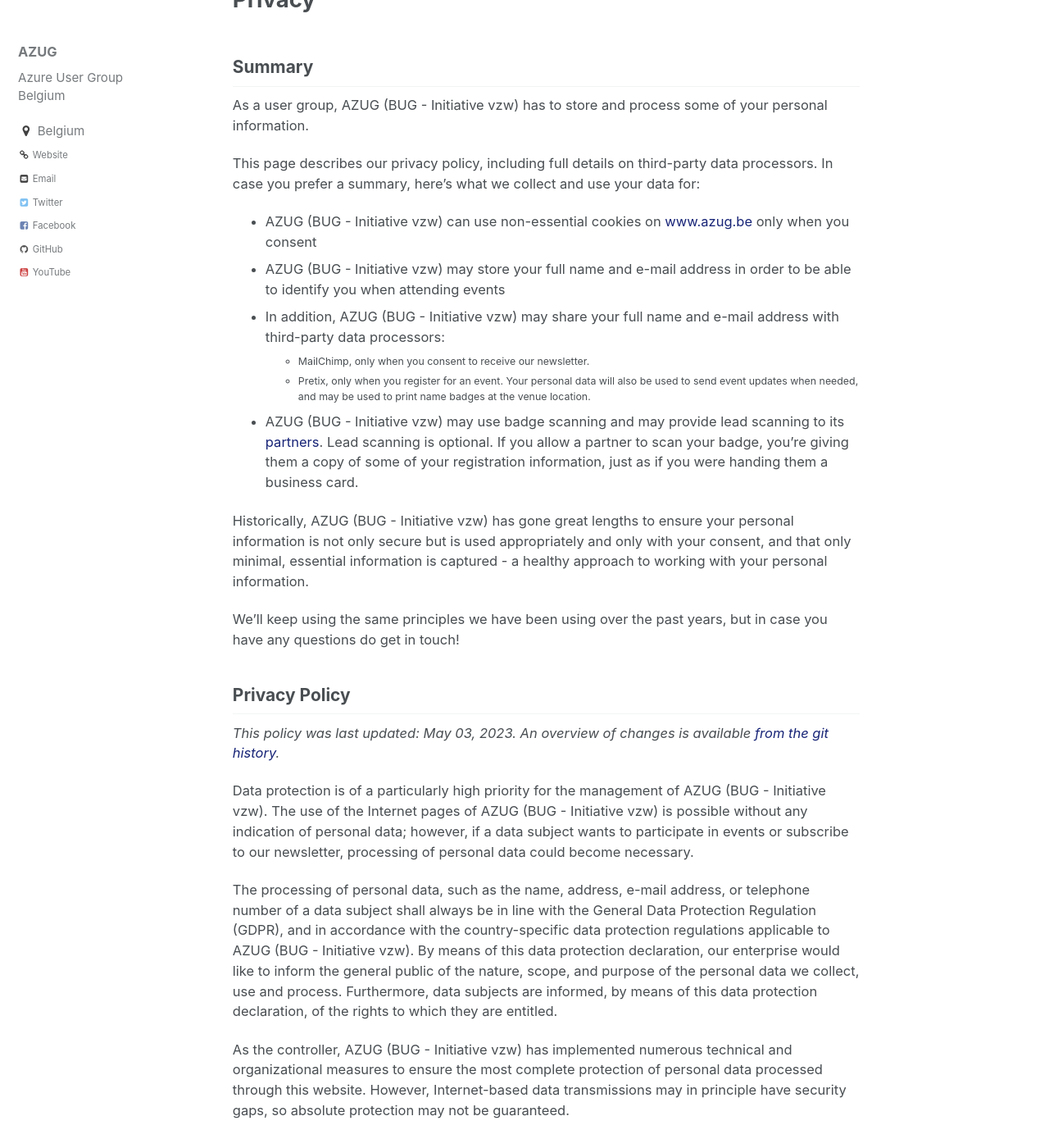
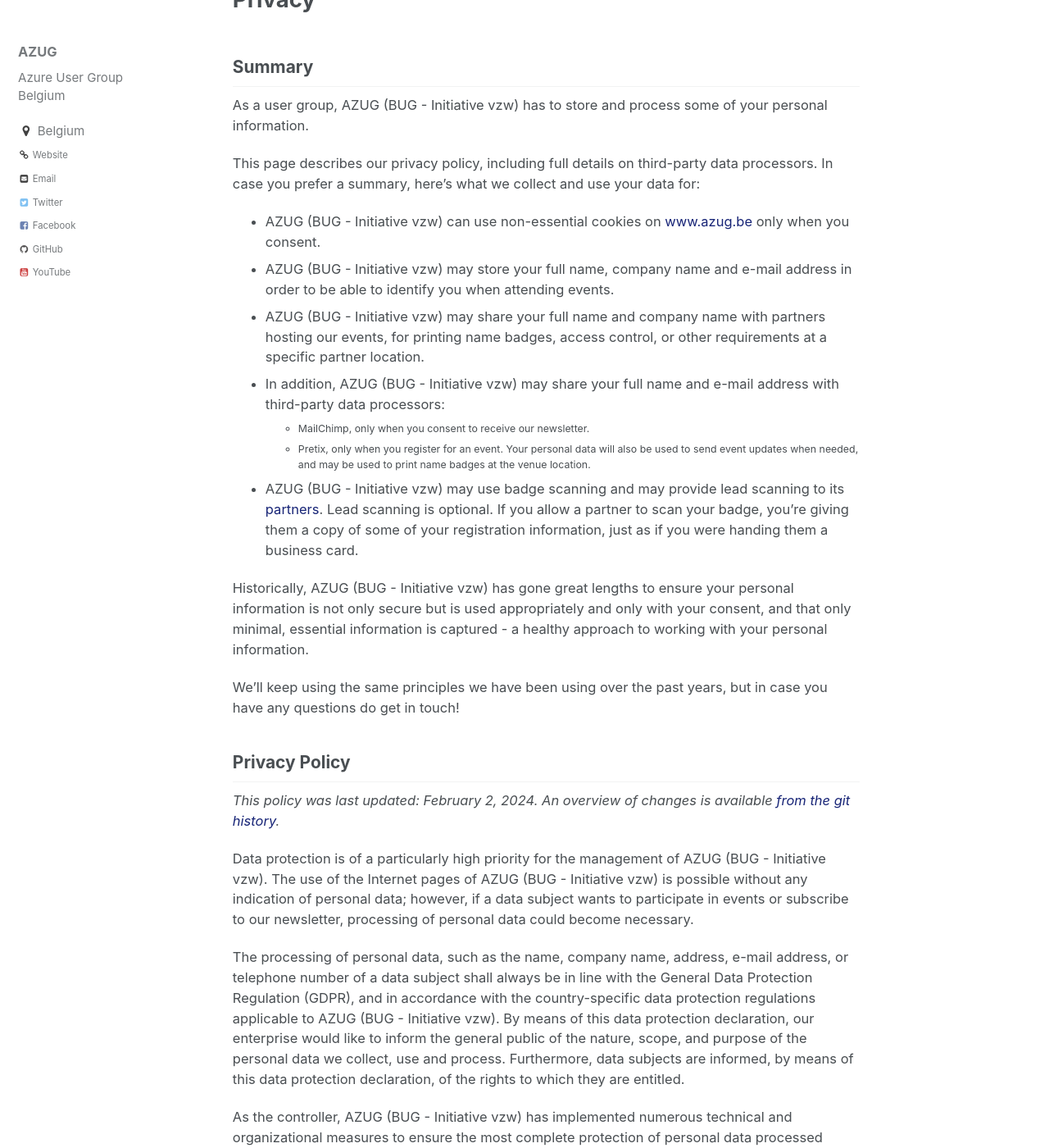
Before and after one commit to AzugBe/azugbe.github.io, a Jekyll site: the page built from _pages/privacy.md, in a window 1280 px wide and 1400 px high, scrolled down 223 px. Shown: the whole window at 82% size. Built offline with Jekyll 4.4.1, drawn with Linux system fonts in a browser that asks for light colours; comment, search, counter and statistics services are not loaded; some of the changed text lies outside the part shown.

Commit message:
Update privacy policy

```diff
--- a/_pages/privacy.md
+++ b/_pages/privacy.md
@@ -11,8 +11,9 @@ As a user group, AZUG (BUG - Initiative vzw) has to store and process some of yo
 
 This page describes our privacy policy, including full details on third-party data processors. In case you prefer a summary, here's what we collect and use your data for:
 
-* AZUG (BUG - Initiative vzw) can use non-essential cookies on [www.azug.be](https://www.azug.be) only when you consent
-* AZUG (BUG - Initiative vzw) may store your full name and e-mail address in order to be able to identify you when attending events
+* AZUG (BUG - Initiative vzw) can use non-essential cookies on [www.azug.be](https://www.azug.be) only when you consent.
+* AZUG (BUG - Initiative vzw) may store your full name, company name and e-mail address in order to be able to identify you when attending events.
+* AZUG (BUG - Initiative vzw) may share your full name and company name with partners hosting our events, for printing name badges, access control, or other requirements at a specific partner location.
 * In addition, AZUG (BUG - Initiative vzw) may share your full name and e-mail address with third-party data processors:
   * MailChimp, only when you consent to receive our newsletter.
   * Pretix, only when you register for an event. Your personal data will also be used to send event updates when needed, and may be used to print name badges at the venue location.
@@ -24,11 +25,11 @@ We'll keep using the same principles we have been using over the past years, but
 
 ## Privacy Policy
 
-*This policy was last updated: May 03, 2023. An overview of changes is available [from the git history](https://github.com/AzugBe/azugbe.github.io/commits/master/_pages/privacy.md).*
+*This policy was last updated: February 2, 2024. An overview of changes is available [from the git history](https://github.com/AzugBe/azugbe.github.io/commits/master/_pages/privacy.md).*
 
 Data protection is of a particularly high priority for the management of AZUG (BUG - Initiative vzw). The use of the Internet pages of AZUG (BUG - Initiative vzw) is possible without any indication of personal data; however, if a data subject wants to participate in events or subscribe to our newsletter, processing of personal data could become necessary.
 
-The processing of personal data, such as the name, address, e-mail address, or telephone number of a data subject shall always be in line with the General Data Protection Regulation (GDPR), and in accordance with the country-specific data protection regulations applicable to AZUG (BUG - Initiative vzw). By means of this data protection declaration, our enterprise would like to inform the general public of the nature, scope, and purpose of the personal data we collect, use and process. Furthermore, data subjects are informed, by means of this data protection declaration, of the rights to which they are entitled.
+The processing of personal data, such as the name, company name, address, e-mail address, or telephone number of a data subject shall always be in line with the General Data Protection Regulation (GDPR), and in accordance with the country-specific data protection regulations applicable to AZUG (BUG - Initiative vzw). By means of this data protection declaration, our enterprise would like to inform the general public of the nature, scope, and purpose of the personal data we collect, use and process. Furthermore, data subjects are informed, by means of this data protection declaration, of the rights to which they are entitled.
 
 As the controller, AZUG (BUG - Initiative vzw) has implemented numerous technical and organizational measures to ensure the most complete protection of personal data processed through this website. However, Internet-based data transmissions may in principle have security gaps, so absolute protection may not be guaranteed.
 
@@ -302,6 +303,7 @@ For paid events, additional payment data may be collected in order to properly h
 ### 12. Data protection provisions about badges and lead scanning
 
 AZUG (BUG - Initiative vzw) may use badges and badge scanning technology at its live events for security reasons and to validate admission.
+Your full name and company name may be shared with partners hosting our events, for printing name badges, access control, or other requirements at a specific partner location.
 
 * When badges are in use at an event, the data subject's full name, company and other information may be printed and visible to attendees and exhibitors.
 * The data subject allows AZUG (BUG - Initiative vzw) to scan badges and/or tickets to gain entry to the event and to other restricted areas.
```
